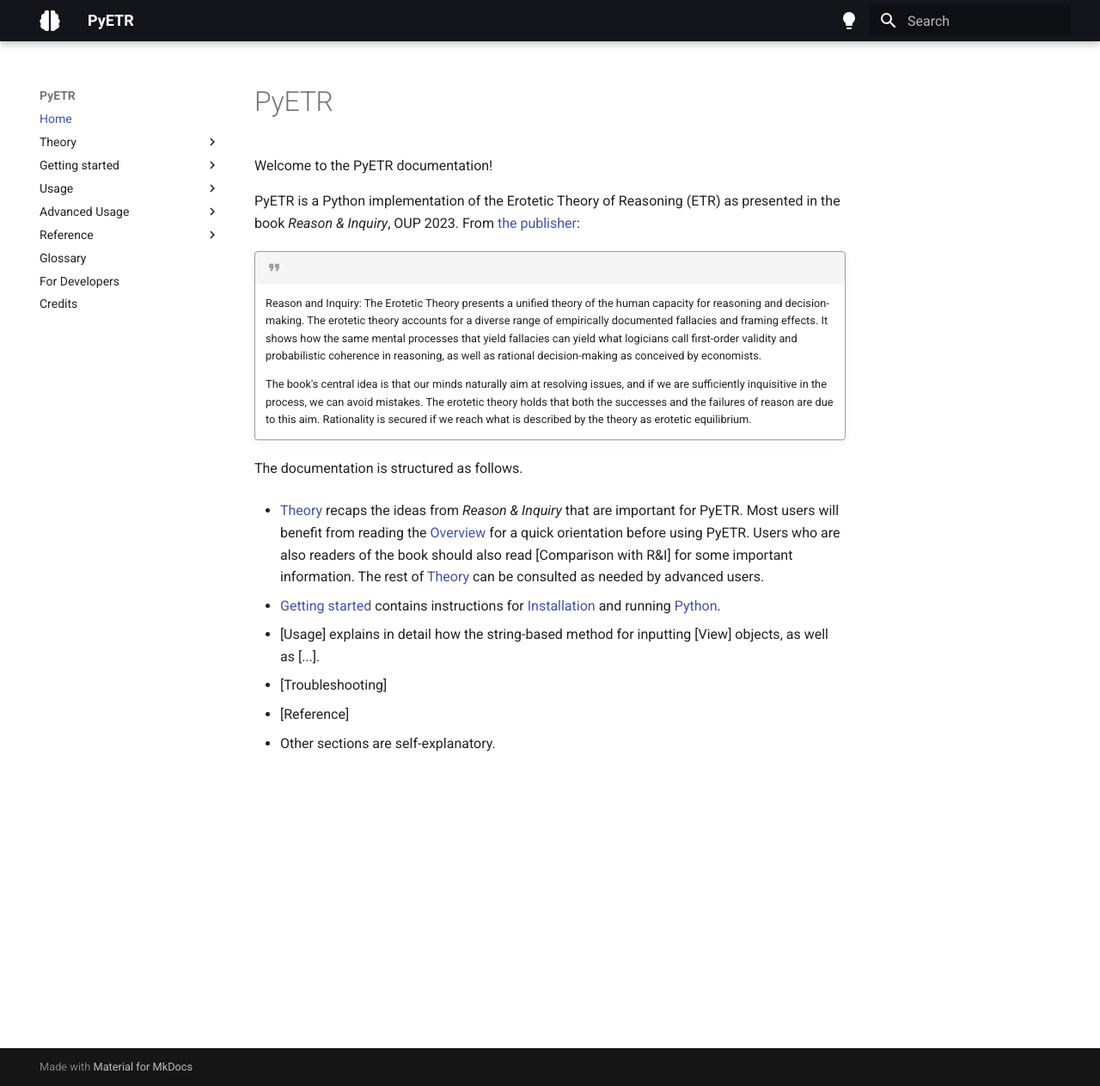
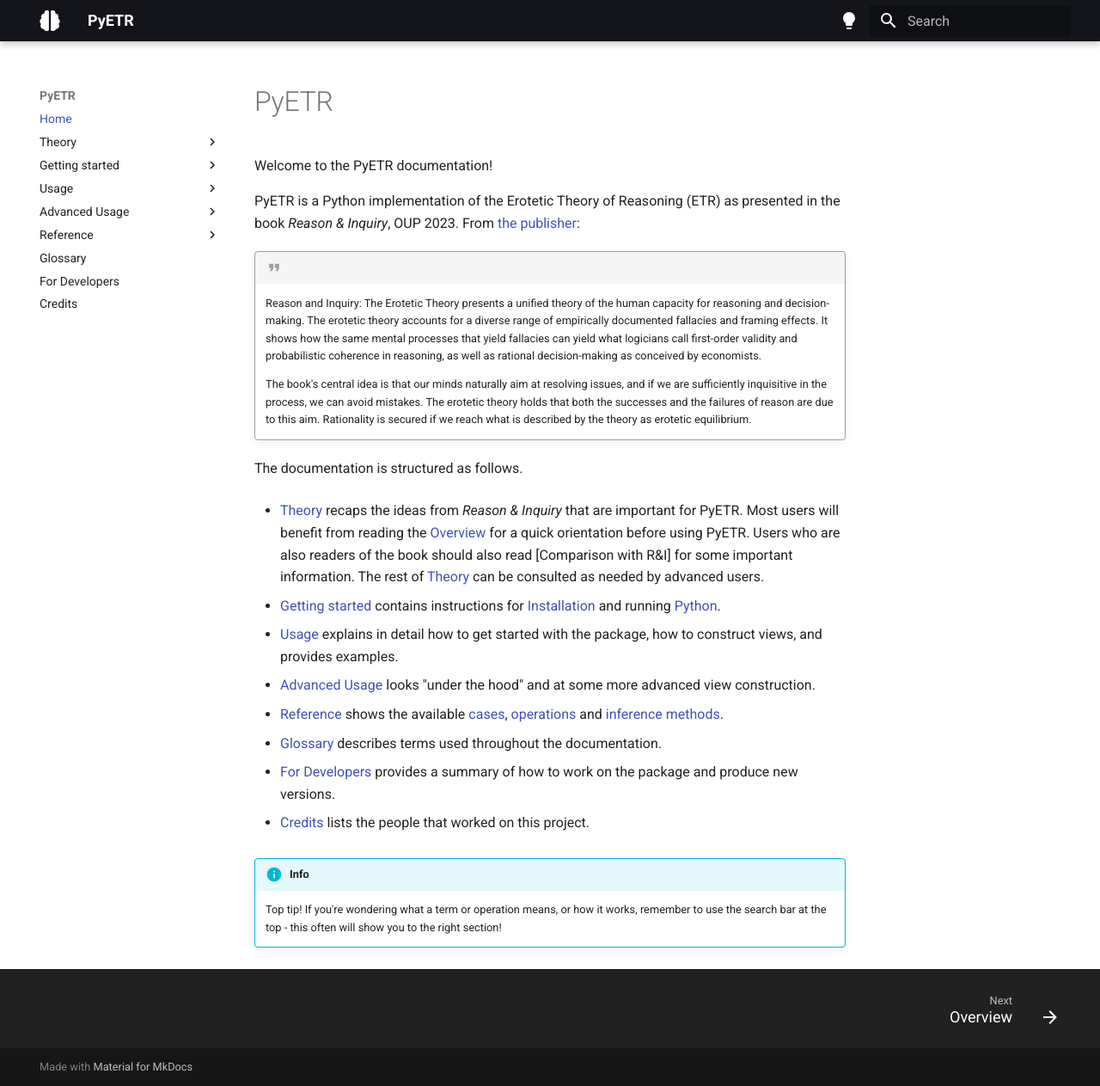
Before and after one commit to juancadile/PyETR-myfork, an MkDocs documentation site: the page built from docs/index.md, in a window 1280 px wide and 1263 px high. Shown: the whole window at 86% size. Built offline with MkDocs 1.6.1 and Material for MkDocs 9.7.7, drawn with Linux system fonts in a browser that asks for light colours.

Commit message:
Added overview docs and linked to homepage

```diff
--- a/docs/index.md
+++ b/docs/index.md
@@ -16,10 +16,17 @@ The documentation is structured as follows.
 
 - [Getting started](./getting_started/installation.md) contains instructions for [Installation](./getting_started/installation.md) and running [Python](./getting_started/python.md).
 
-- [Usage] explains in detail how the string-based method for inputting [View] objects, as well as [...].
+- [Usage](./usage/first_steps.md) explains in detail how to get started with the package, how to construct views, and provides examples.
 
-- [Troubleshooting]
+- [Advanced Usage](./advanced_usage/overview.md) looks "under the hood" and at some more advanced view construction.
 
-- [Reference]
+- [Reference](./reference/overview.md) shows the available [cases](./reference/case_index.md), [operations](./reference/view_methods.md) and [inference methods](./reference/inference_index.md).
 
-- Other sections are self-explanatory.
+- [Glossary](./glossary.md) describes terms used throughout the documentation.
+
+- [For Developers](./development.md) provides a summary of how to work on the package and produce new versions.
+
+- [Credits](./credits.md) lists the people that worked on this project.
+
+!!! info
+    Top tip! If you're wondering what a term or operation means, or how it works, remember to use the search bar at the top - this often will show you to the right section!
--- a/mkdocs.yml
+++ b/mkdocs.yml
@@ -16,11 +16,13 @@ nav:
     - 'View Methods Example': 'usage/view_methods_example.md'
     - 'Direct Decision Example': 'usage/direct_decision_example.md'
   - 'Advanced Usage':
+    - 'Overview': 'advanced_usage/overview.md'
     - 'Defining Inference': 'advanced_usage/defining_inference.md'
     - 'Func Callers': 'advanced_usage/func_callers.md'
     - 'Troubleshooting': 'advanced_usage/troubleshooting.md'
     - 'Equality': 'advanced_usage/view_equality_and_equivalence.md'
   - 'Reference':
+    - 'Overview': 'reference/overview.md'
     - 'Case Index': 'reference/case_index.md'
     - 'View Methods': 'reference/view_methods.md'
     - 'Inference Index': 'reference/inference_index.md'
@@ -31,6 +33,7 @@ theme:
   name: 'material'
   features:
     - content.code.copy
+    - navigation.footer
   palette:
     - scheme: default
       primary: 'black'
```
Also changed, not shown: docs/advanced_usage/overview.md (added, +9 -0 lines), docs/credits.md (+3 -3 lines), docs/reference/overview.md (added, +3 -0 lines).
